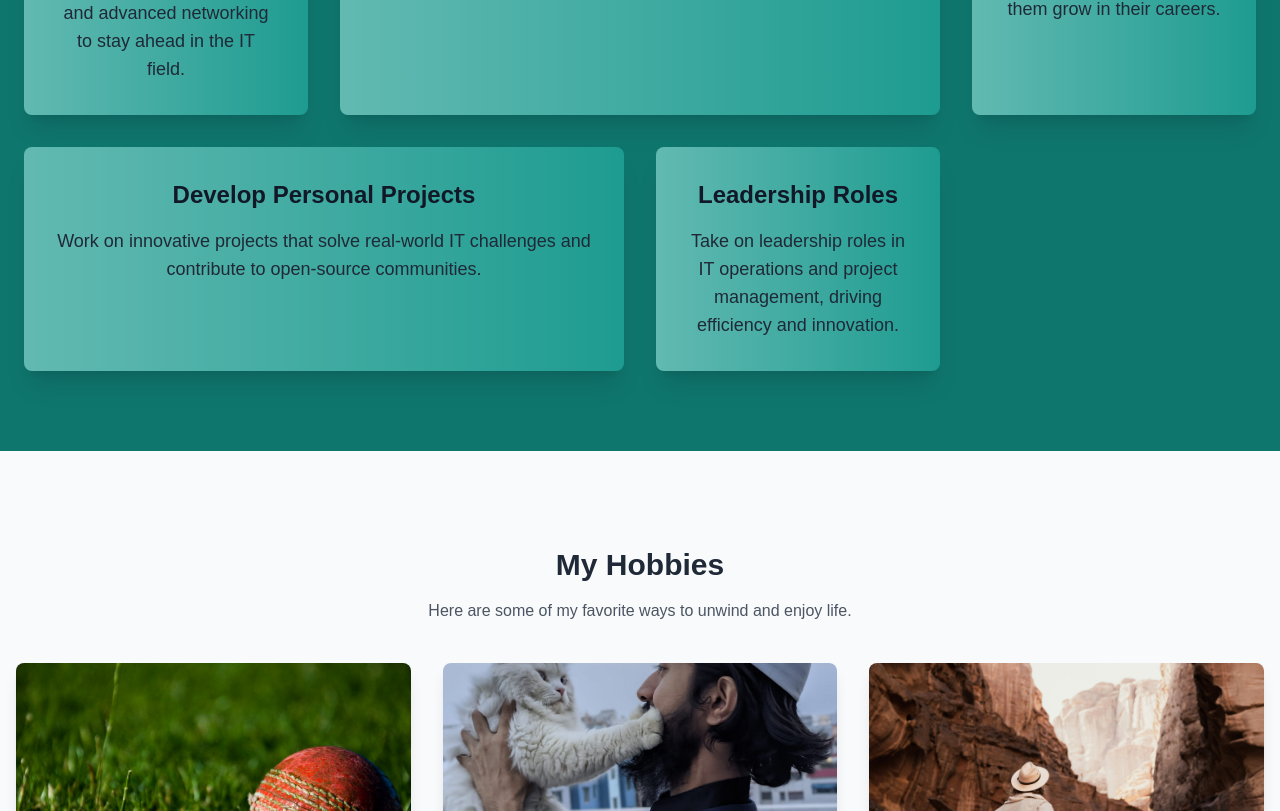
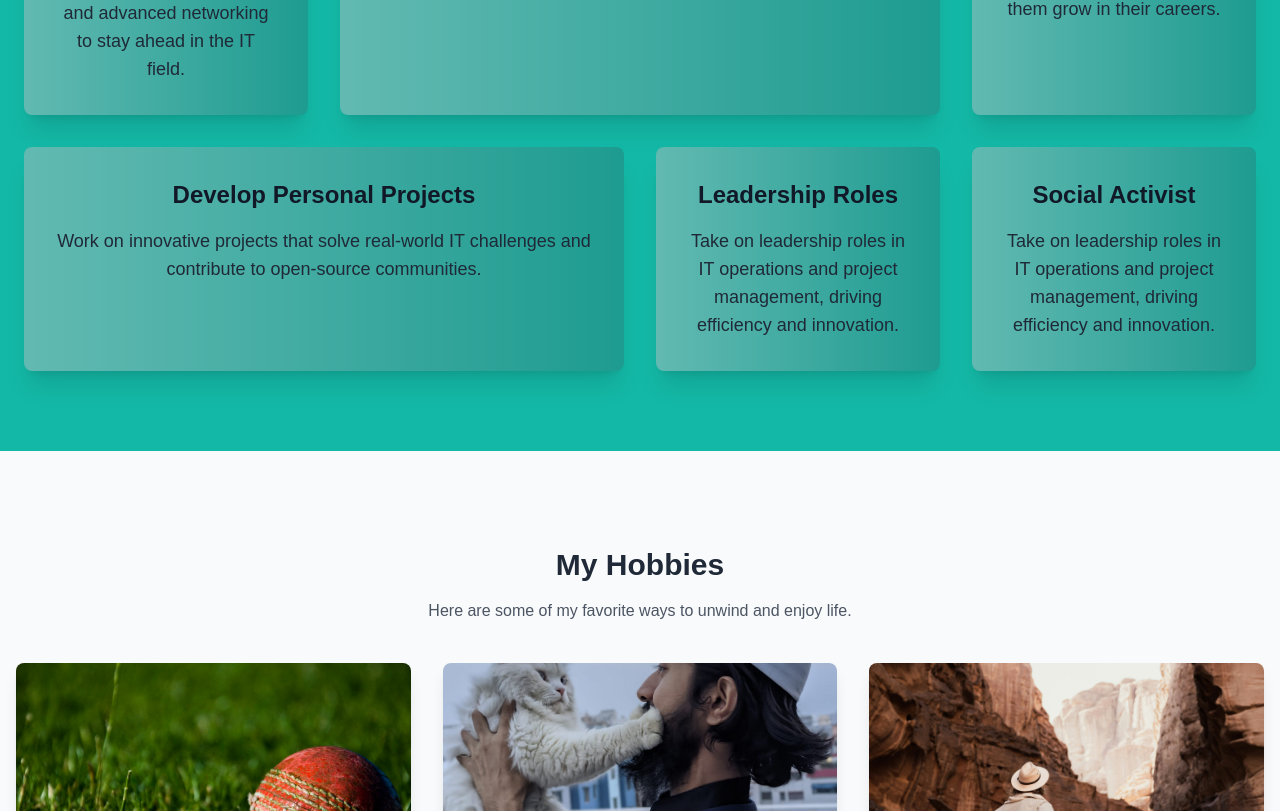
Before and after one commit to Zahid-sadi/sad-bin-moin, a Next.js app: page / in a window 1280 px wide. Shown: the part 2309-3120 px from the top of the page. Built offline with nearby package versions, Linux system fonts and the light colour scheme.

Commit message:
worked on goal section for aditon new goal

```diff
--- a/components/Footer.jsx
+++ b/components/Footer.jsx
@@ -4,7 +4,7 @@ import { FaGithub, FaInstagram, FaLinkedin, FaTwitter } from "react-icons/fa";
 
 const Footer = () => {
     return (
-        <div className="bg-gray-900 text-white py-10">
+        <div className="bg-teal-950 text-white py-10">
             <div className="max-w-7xl mx-auto px-6">
                 <div className="grid grid-cols-1 sm:grid-cols-2 md:grid-cols-4 gap-12">
                     {/* Contact Info */}
--- a/components/Goal.jsx
+++ b/components/Goal.jsx
@@ -32,11 +32,17 @@ const goals = [
             "Take on leadership roles in IT operations and project management, driving efficiency and innovation.",
         size: "col-span-1", // Small size
     },
+    {
+        title: "Social Activist",
+        description:
+            "Take on leadership roles in IT operations and project management, driving efficiency and innovation.",
+        size: "col-span-1", // Small size
+    },
 ];
 
 const FutureGoalsSection = () => {
     return (
-        <div id="future-goals" className="py-20 bg-teal-700 text-white">
+        <div id="future-goals" className="py-20 bg-teal-500 text-white">
             <div className="max-w-7xl mx-auto px-6 text-center">
                 <motion.h2
                     initial={{ opacity: 0, y: -20 }}
```
